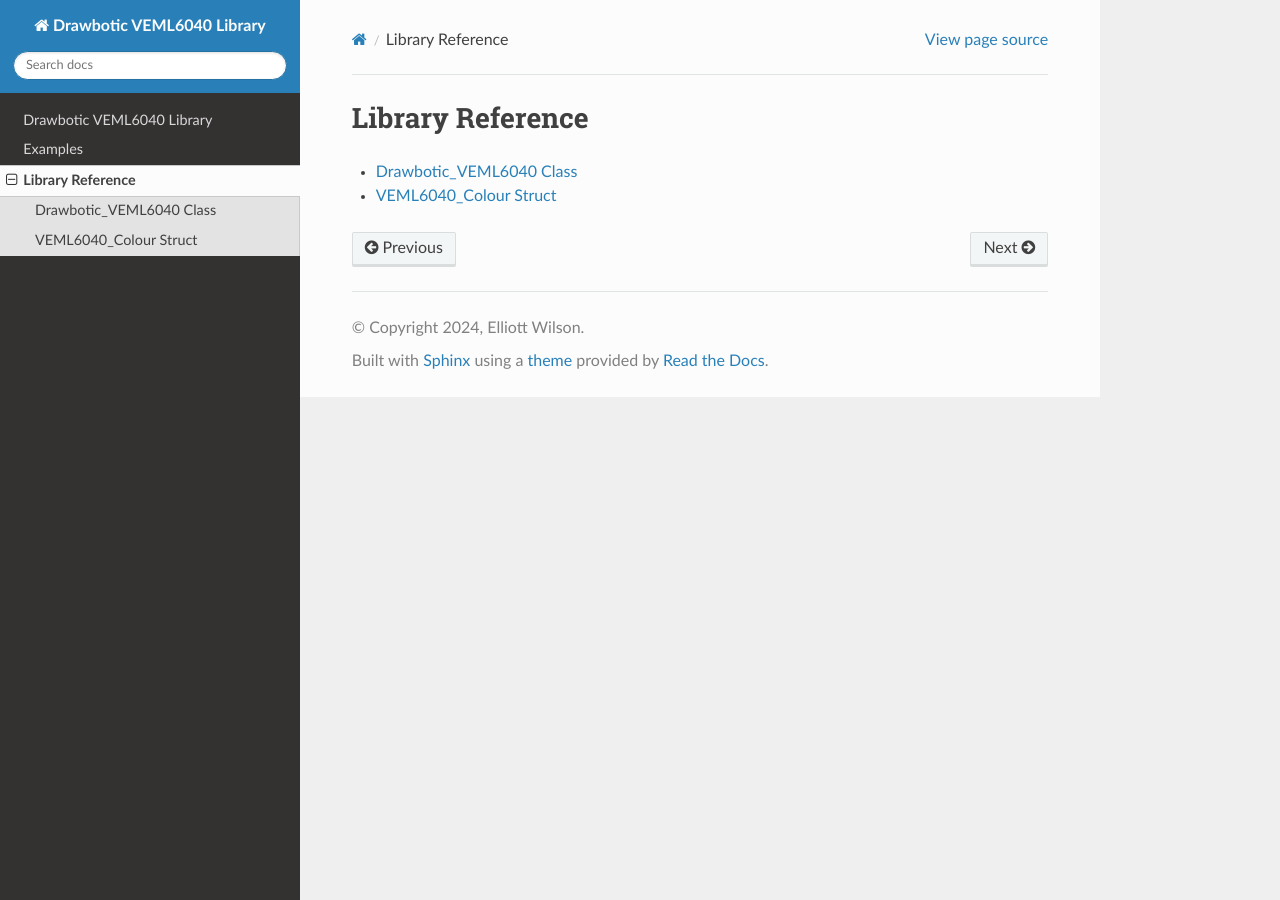
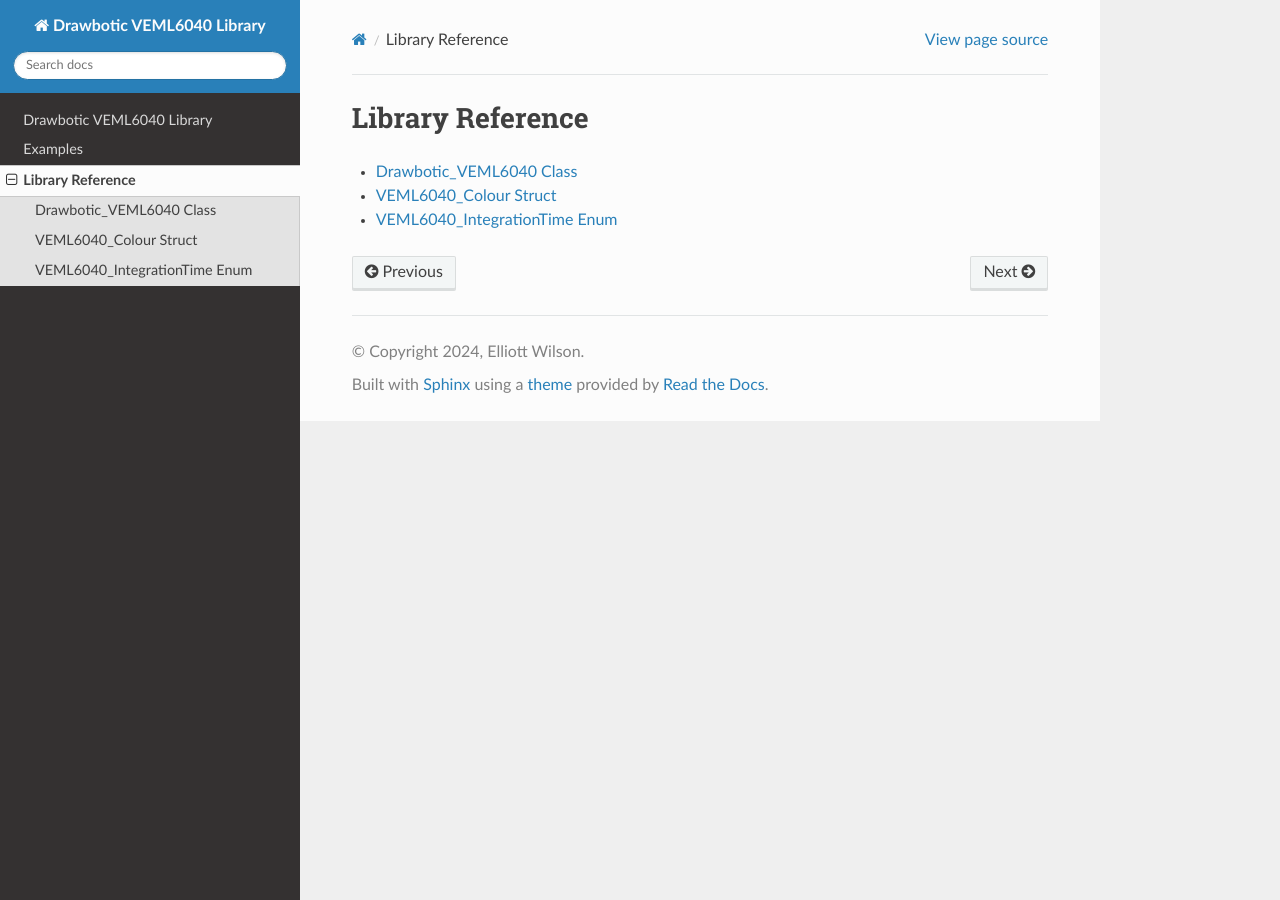
Before and after one commit to Drawbotic/Drawbotic_VEML6040, a Sphinx documentation site: the page built from docs/api/index.rst, in a window 1280 px wide. Built offline with Sphinx 7.4.7 and the Read the Docs theme 2.0.0, drawn with Linux system fonts in a browser that asks for light colours.

Commit message:
Doc Updates

```diff
--- /dev/null
+++ b/docs/api/drawbotic_veml6040_inttime.rst
@@ -0,0 +1,7 @@
+.. _drawbotic_veml6040_inttime:
+
+VEML6040_IntegrationTime Enum
+=============================
+
+.. doxygenenum:: VEML6040_IntegrationTime
+    :project: Drawbotic-VEML6040
--- a/docs/api/index.rst
+++ b/docs/api/index.rst
@@ -8,3 +8,4 @@ Library Reference
 
     drawbotic_veml6040
     drawbotic_veml6040_colour
+    drawbotic_veml6040_inttime
```
